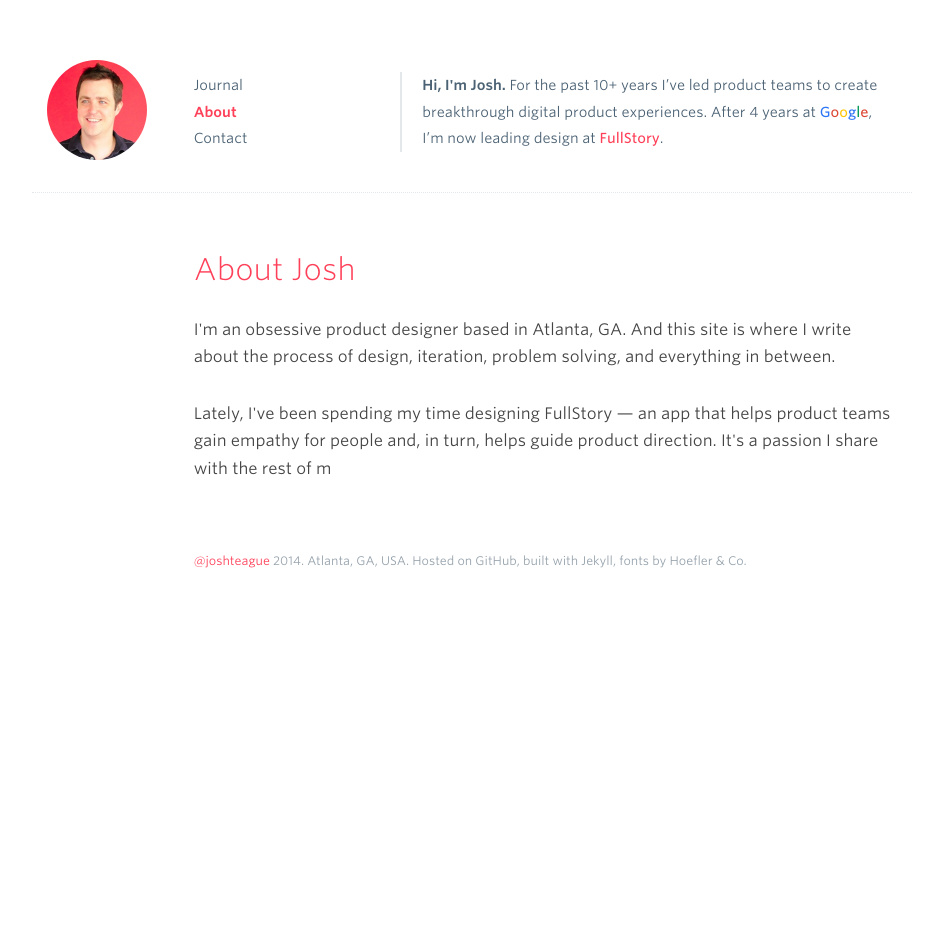
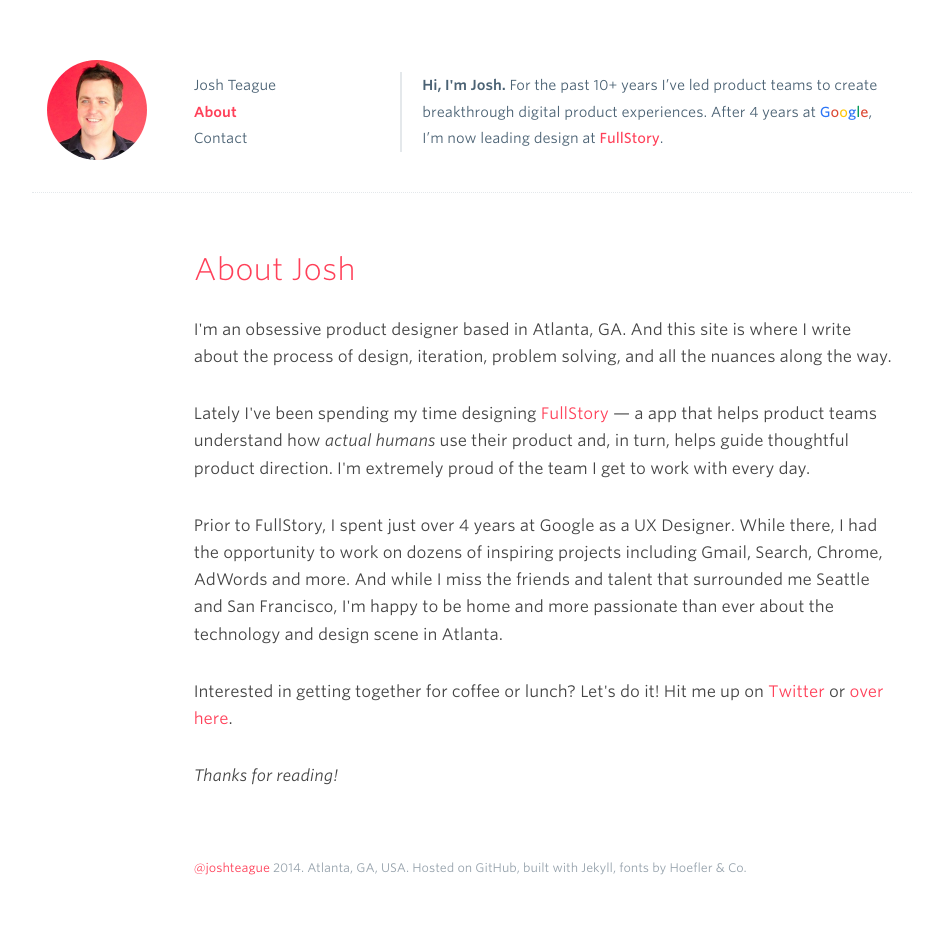
Before and after one commit to joshteague/joshteague.github.io, a Jekyll site: the page built from about.html, in a window 1280 px wide. Shown: the whole page, without its empty margins (168-1111 px from the left). Built offline with Jekyll 4.4.1, drawn with Linux system fonts in a browser that asks for light colours; before the commit the page ends 900 px from its top, so only the background shows below that.

Commit message:
About Page

```diff
--- a/_includes/header.html
+++ b/_includes/header.html
@@ -8,9 +8,9 @@
 		    <div class='col-xs-12 col-sm-2 col-md-2'>
 		    	<ul>
 		    		{% if page.active == "journal" %}
-		    		<li><a class='active' href='/'>Journal</a></li>
+		    		<li><a class='active' href='/'>Josh Teague</a></li>
 		    		{% else %}
-		    		<li><a href='/'>Journal</a></li>
+		    		<li><a href='/'>Josh Teague</a></li>
 		    		{% endif %}
 
 		    		{% if page.active == "about" %}
--- a/about.html
+++ b/about.html
@@ -10,8 +10,15 @@
 				<div class='col-md-offset-2 col-xs-12 col-sm-10 col-md-10'>
 			    <h1>About Josh</h1>
 			    <article class="post">
-			    <p>I'm an obsessive product designer based in Atlanta, GA. And this site is where I write about the process of design, iteration, problem solving, and everything in between.</p>
-			    <p>Lately, I've been spending my time designing FullStory — an app that helps product teams gain empathy for people and, in turn, helps guide product direction. It's a passion I share with the rest of m</p>
+			    <p>I'm an obsessive product designer based in Atlanta, GA. And this site is where I write about the process of design, iteration, problem solving, and all the nuances along the way.</p>
+
+			    <p>Lately I've been spending my time designing <a href="//fullstory.com">FullStory</a> — a app that helps product teams understand how <em>actual humans</em> use their product and, in turn, helps guide thoughtful product direction. I'm extremely proud of the team I get to work with every day.</p>
+
+			    <p>Prior to FullStory, I spent just over 4 years at Google as a UX Designer. While there, I had the opportunity to work on dozens of inspiring projects including Gmail, Search, Chrome, AdWords and more. And while I miss the friends and talent that surrounded me Seattle and San Francisco, I'm happy to be home and more passionate than ever about the technology and design scene in Atlanta.</p>
+
+			    <p>Interested in getting together for coffee or lunch? Let's do it! Hit me up on <a href='//twitter.com/joshteague'>Twitter</a> or <a href='/contact.html'>over here</a>.</p>
+
+			    <p><em>Thanks for reading!</em></p>
 			    </article>
 				</div>
 			</div>
--- a/css/custom.css
+++ b/css/custom.css
@@ -31,26 +31,26 @@
   border-radius: 100px;
 }
 
-/* line 38, ../_sass/custom.scss */
+/* line 37, ../_sass/custom.scss */
 .container {
   margin-right: auto;
   margin-left: auto;
   max-width: 880px;
 }
 
-/* line 44, ../_sass/custom.scss */
+/* line 43, ../_sass/custom.scss */
 .site {
   width: auto;
   max-width: 960px;
   padding: 0px 15px;
 }
 
-/* line 50, ../_sass/custom.scss */
+/* line 49, ../_sass/custom.scss */
 .header {
   margin-top: 80px;
 }
 
-/* line 54, ../_sass/custom.scss */
+/* line 53, ../_sass/custom.scss */
 .btn {
   border-radius: 3px;
   padding: 9px 18px;
@@ -61,7 +61,7 @@
   margin-top: -3px;
 }
 
-/* line 64, ../_sass/custom.scss */
+/* line 63, ../_sass/custom.scss */
 .twtr {
   background-image: url("/assets/twitter.png");
   background-size: 35px 29px;
@@ -74,62 +74,62 @@
   top: 2px;
   transition: background .2s ease-in-out;
 }
-/* line 76, ../_sass/custom.scss */
+/* line 75, ../_sass/custom.scss */
 .twtr:hover {
   background-image: url("/assets/twitter-hover.png");
   cursor: pointer;
 }
 @media only screen and (-webkit-min-device-pixel-ratio: 2) {
-  /* line 82, ../_sass/custom.scss */
+  /* line 81, ../_sass/custom.scss */
   .twtr .twtr {
     background-image: url("/assets/twitter@2x.png");
   }
-  /* line 85, ../_sass/custom.scss */
+  /* line 84, ../_sass/custom.scss */
   .twtr .twtr:hover {
     background-image: url("/assets/twitter-hover@2x.png");
   }
 }
 
-/* line 93, ../_sass/custom.scss */
+/* line 92, ../_sass/custom.scss */
 .btn-default {
   border-color: #C2CDD6;
   transition: all .2s ease-in-out;
   border-radius: 2px;
 }
-/* line 98, ../_sass/custom.scss */
+/* line 97, ../_sass/custom.scss */
 .btn-default:hover {
   background-color: #1DAFEC;
   border: 1px solid #1DAFEC;
   color: #fff;
 }
 
-/* line 106, ../_sass/custom.scss */
+/* line 105, ../_sass/custom.scss */
 .site-header .row {
   padding-top: 60px;
   padding-bottom: 30px;
   border-bottom: 1px dotted #e4e8eb;
 }
-/* line 111, ../_sass/custom.scss */
+/* line 110, ../_sass/custom.scss */
 .site-header ul {
   margin-top: 12px;
 }
-/* line 114, ../_sass/custom.scss */
+/* line 113, ../_sass/custom.scss */
 .site-header li {
   font-size: 14px;
   list-style: none;
   line-height: 1.9em;
 }
-/* line 119, ../_sass/custom.scss */
+/* line 118, ../_sass/custom.scss */
 .site-header li a {
   color: #4b6274;
 }
-/* line 123, ../_sass/custom.scss */
+/* line 122, ../_sass/custom.scss */
 .site-header li .active {
   color: #ff4059;
   font-weight: 600;
 }
 
-/* line 130, ../_sass/custom.scss */
+/* line 129, ../_sass/custom.scss */
 .site-footer {
   margin-top: 60px;
   height: 80px;
@@ -137,63 +137,58 @@
   font-size: 12px;
 }
 
-/* line 137, ../_sass/custom.scss */
+/* line 136, ../_sass/custom.scss */
 .page-content {
   padding-top: 60px;
 }
 
-/* line 143, ../_sass/custom.scss */
+/* line 142, ../_sass/custom.scss */
 #home p img {
   margin-left: -160px;
   max-width: 880px;
 }
-/* line 148, ../_sass/custom.scss */
+/* line 147, ../_sass/custom.scss */
 #home li {
   list-style-type: none;
   margin-bottom: 60px;
   border-bottom: 1px dotted #e4e8eb;
   padding-bottom: 60px;
 }
-/* line 154, ../_sass/custom.scss */
+/* line 153, ../_sass/custom.scss */
 #home a {
   display: block;
   font-weight: 500;
   font-style: italic;
   color: #474747;
 }
-/* line 160, ../_sass/custom.scss */
+/* line 159, ../_sass/custom.scss */
 #home a:hover {
   text-decoration: underline;
   color: #ff4059;
 }
 
-/* line 168, ../_sass/custom.scss */
+/* line 167, ../_sass/custom.scss */
 #post p img, #contact p img {
   margin-left: -160px;
   max-width: 880px;
 }
 
-/* line 174, ../_sass/custom.scss */
-.site-title {
-  font-family: 'Sentinel SSm A', 'Sentinel SSm B';
-  font-weight: 600;
-  font-style: normal;
-  color: #3E5261;
-  text-decoration: none;
-  font-size: 13px;
-}
-/* line 182, ../_sass/custom.scss */
+/* line 175, ../_sass/custom.scss */
 .site-title:hover {
   text-decoration: none;
 }
-/* line 186, ../_sass/custom.scss */
+/* line 179, ../_sass/custom.scss */
+.site-title:active {
+  padding-top: 20px;
+}
+/* line 183, ../_sass/custom.scss */
 .site-title .whatido {
   font-style: italic;
   color: #96a2ac;
   font-weight: 500;
 }
 
-/* line 193, ../_sass/custom.scss */
+/* line 190, ../_sass/custom.scss */
 .bio {
   margin-top: 12px;
   margin-left: 60px;
@@ -203,41 +198,41 @@
   padding-left: 20px;
   color: #4b6274;
 }
-/* line 202, ../_sass/custom.scss */
+/* line 199, ../_sass/custom.scss */
 .bio b {
   font-weight: 600;
 }
-/* line 206, ../_sass/custom.scss */
+/* line 203, ../_sass/custom.scss */
 .bio a {
   font-weight: 500;
   color: #ff4059;
 }
 
-/* line 212, ../_sass/custom.scss */
+/* line 209, ../_sass/custom.scss */
 .g {
   color: #2C75F6;
   font-weight: 500;
 }
 
-/* line 217, ../_sass/custom.scss */
+/* line 214, ../_sass/custom.scss */
 .o1 {
   color: #DC4935;
   font-weight: 500;
 }
 
-/* line 222, ../_sass/custom.scss */
+/* line 219, ../_sass/custom.scss */
 .o2 {
   color: #FFC708;
   font-weight: 500;
 }
 
-/* line 227, ../_sass/custom.scss */
+/* line 224, ../_sass/custom.scss */
 .l {
   color: #009857;
   font-weight: 500;
 }
 
-/* line 232, ../_sass/custom.scss */
+/* line 229, ../_sass/custom.scss */
 .text-muted {
   font-size: 18px;
   font-weight: 300;
@@ -246,17 +241,17 @@
   color: #96a2ac;
 }
 
-/* line 240, ../_sass/custom.scss */
+/* line 237, ../_sass/custom.scss */
 article {
   padding: 10% 0px;
 }
-/* line 243, ../_sass/custom.scss */
+/* line 240, ../_sass/custom.scss */
 article .desc {
   border-top: 1px solid rgba(255, 255, 255, 0.4);
   padding: 20px;
 }
 
-/* line 249, ../_sass/custom.scss */
+/* line 246, ../_sass/custom.scss */
 h1 {
   margin-bottom: 0px;
   display: inline;
@@ -267,7 +262,7 @@
   color: #ff4059;
 }
 
-/* line 259, ../_sass/custom.scss */
+/* line 256, ../_sass/custom.scss */
 p {
   margin-top: 30px;
   font-family: "Whitney SSm A", "Whitney SSm B";
@@ -277,7 +272,7 @@
   line-height: 1.7em;
 }
 
-/* line 268, ../_sass/custom.scss */
+/* line 265, ../_sass/custom.scss */
 .meta {
   color: #96a2ac;
   text-transform: uppercase;
@@ -289,12 +284,12 @@
   font-weight: 500;
 }
 
-/* line 278, ../_sass/custom.scss */
+/* line 275, ../_sass/custom.scss */
 article {
   padding: 0px;
 }
 
-/* line 281, ../_sass/custom.scss */
+/* line 278, ../_sass/custom.scss */
 blockquote {
   margin-top: 24px;
   margin-bottom: 24px;
@@ -303,7 +298,7 @@
   padding-bottom: 0px;
   border-left: 2px solid #ff4059;
 }
-/* line 289, ../_sass/custom.scss */
+/* line 286, ../_sass/custom.scss */
 blockquote p {
   font-size: 20px;
   font-weight: 500;
@@ -312,59 +307,59 @@
   font-family: "Sentinel SSm A", "Sentinel SSm B";
 }
 
-/* line 297, ../_sass/custom.scss */
+/* line 294, ../_sass/custom.scss */
 img {
   height: auto;
   max-width: 100%;
 }
 
-/* line 309, ../_sass/custom.scss */
+/* line 306, ../_sass/custom.scss */
 #contact p {
   font-size: 13px;
   font-family: "Whitney SSm A", "Whitney SSm B";
   color: #4b6274;
 }
-/* line 314, ../_sass/custom.scss */
+/* line 311, ../_sass/custom.scss */
 #contact ul {
   border-top: 2px solid #E4E8EB;
   padding: 16px 0px;
   margin-top: 10px;
   color: #4b6274;
 }
-/* line 320, ../_sass/custom.scss */
+/* line 317, ../_sass/custom.scss */
 #contact li {
   font-size: 13px;
   list-style: none;
   padding: 3px 0px;
 }
-/* line 325, ../_sass/custom.scss */
+/* line 322, ../_sass/custom.scss */
 #contact li a {
   color: #ff4059;
 }
-/* line 329, ../_sass/custom.scss */
+/* line 326, ../_sass/custom.scss */
 #contact form {
   margin-left: 10px;
 }
-/* line 332, ../_sass/custom.scss */
+/* line 329, ../_sass/custom.scss */
 #contact input {
   display: block;
   padding: 7px 0px;
 }
-/* line 336, ../_sass/custom.scss */
+/* line 333, ../_sass/custom.scss */
 #contact input:focus {
   border-bottom: 2px solid #ff4059;
 }
-/* line 340, ../_sass/custom.scss */
+/* line 337, ../_sass/custom.scss */
 #contact .email {
   width: 100%;
   font-size: 24px;
   border: none;
   border-bottom: 2px solid #E4E8EB;
   font-family: "Sentinel SSm A", "Sentinel SSm B";
-  padding: 0px 0px 5px 0px;
+  padding: 0px 0px 7px 0px;
   outline: none;
 }
-/* line 349, ../_sass/custom.scss */
+/* line 346, ../_sass/custom.scss */
 #contact .msg {
   width: 100%;
   font-size: 24px;
@@ -375,11 +370,11 @@
   height: 300px;
   font-family: "Sentinel SSm A", "Sentinel SSm B";
 }
-/* line 359, ../_sass/custom.scss */
+/* line 356, ../_sass/custom.scss */
 #contact .msg:focus {
   border-bottom: 2px solid #ff4059;
 }
-/* line 363, ../_sass/custom.scss */
+/* line 360, ../_sass/custom.scss */
 #contact .sendBtn {
   background-color: #ff4059;
   color: #fff;
@@ -392,54 +387,54 @@
 }
 
 @media (max-width: 991px) {
-  /* line 379, ../_sass/custom.scss */
+  /* line 376, ../_sass/custom.scss */
   .site-header ul {
     text-align: left;
   }
-  /* line 382, ../_sass/custom.scss */
+  /* line 379, ../_sass/custom.scss */
   .site-header li {
     padding-left: 20px;
   }
 
-  /* line 387, ../_sass/custom.scss */
+  /* line 384, ../_sass/custom.scss */
   .header {
     margin-top: 60px;
   }
 
-  /* line 391, ../_sass/custom.scss */
+  /* line 388, ../_sass/custom.scss */
   .bio {
     margin-top: 50px;
     margin-bottom: 50px;
   }
 }
 @media (max-width: 767px) {
-  /* line 398, ../_sass/custom.scss */
+  /* line 395, ../_sass/custom.scss */
   .site-header .row {
     text-align: center;
   }
-  /* line 401, ../_sass/custom.scss */
+  /* line 398, ../_sass/custom.scss */
   .site-header ul {
     padding-top: 8px;
     text-align: center;
   }
-  /* line 405, ../_sass/custom.scss */
+  /* line 402, ../_sass/custom.scss */
   .site-header li {
     padding-left: 15px;
     padding-right: 15px;
   }
 
-  /* line 411, ../_sass/custom.scss */
+  /* line 408, ../_sass/custom.scss */
   .header {
     margin-top: 20px;
   }
 
-  /* line 415, ../_sass/custom.scss */
+  /* line 412, ../_sass/custom.scss */
   h1 {
     font-size: 24px;
     margin-top: 7px;
   }
 
-  /* line 420, ../_sass/custom.scss */
+  /* line 417, ../_sass/custom.scss */
   .bio {
     font-size: 20px;
     margin-top: 20px;
--- a/index.html
+++ b/index.html
@@ -1,6 +1,6 @@
 ---
 layout: default
-title: JOSH TEAGUE • DIGITAL PRODUCT DESIGN & STRATEGY
+title: JOSH TEAGUE • DIGITAL PRODUCT DESIGN, UX & STRATEGY
 active: journal
 ---
 
```
Also changed, not shown: _posts/2014-02-17-welcome-to-jekyll.markdown (deleted, +0 -24 lines), _sass/custom.scss (+6 -9 lines), 2 other files.
